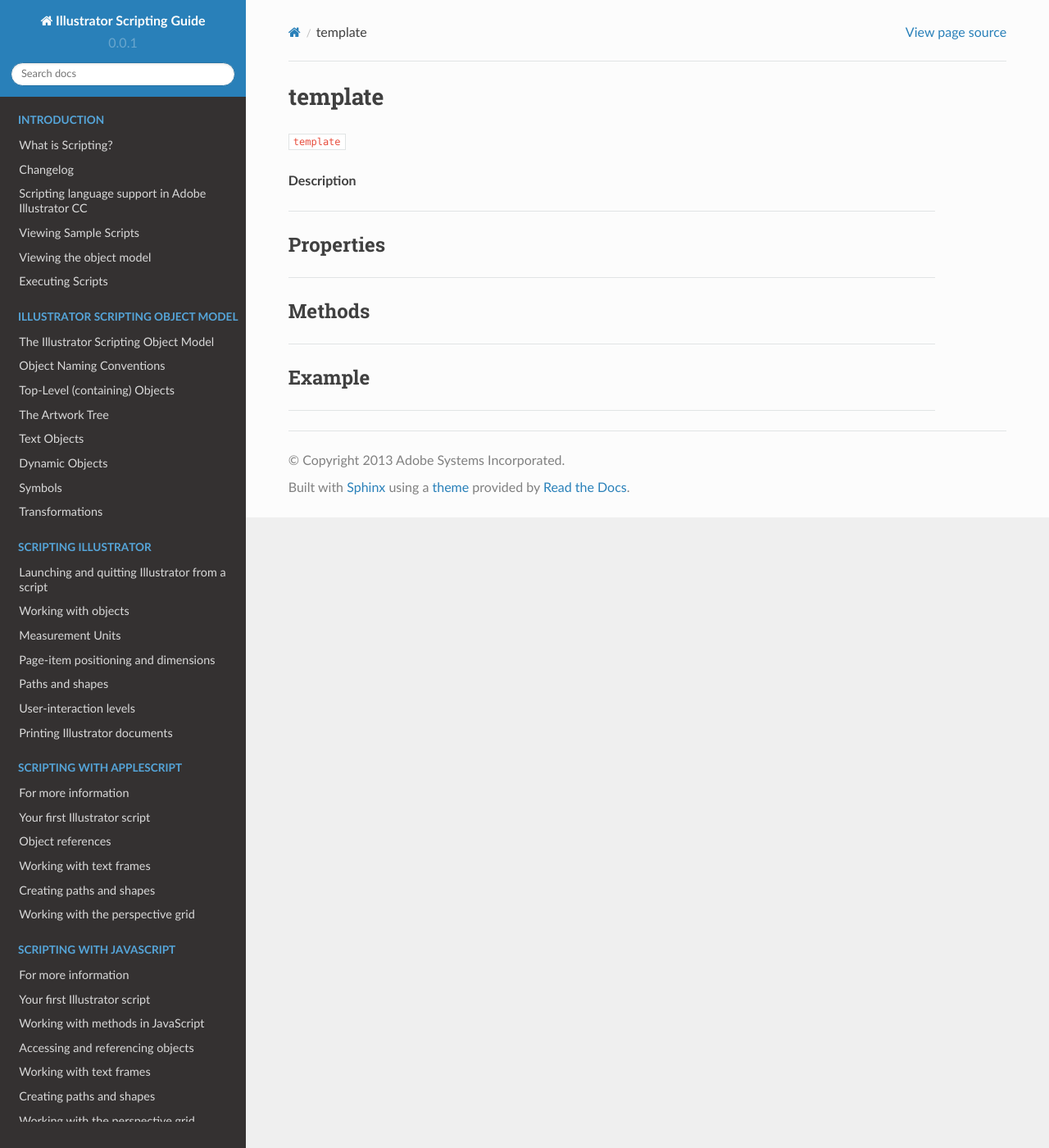
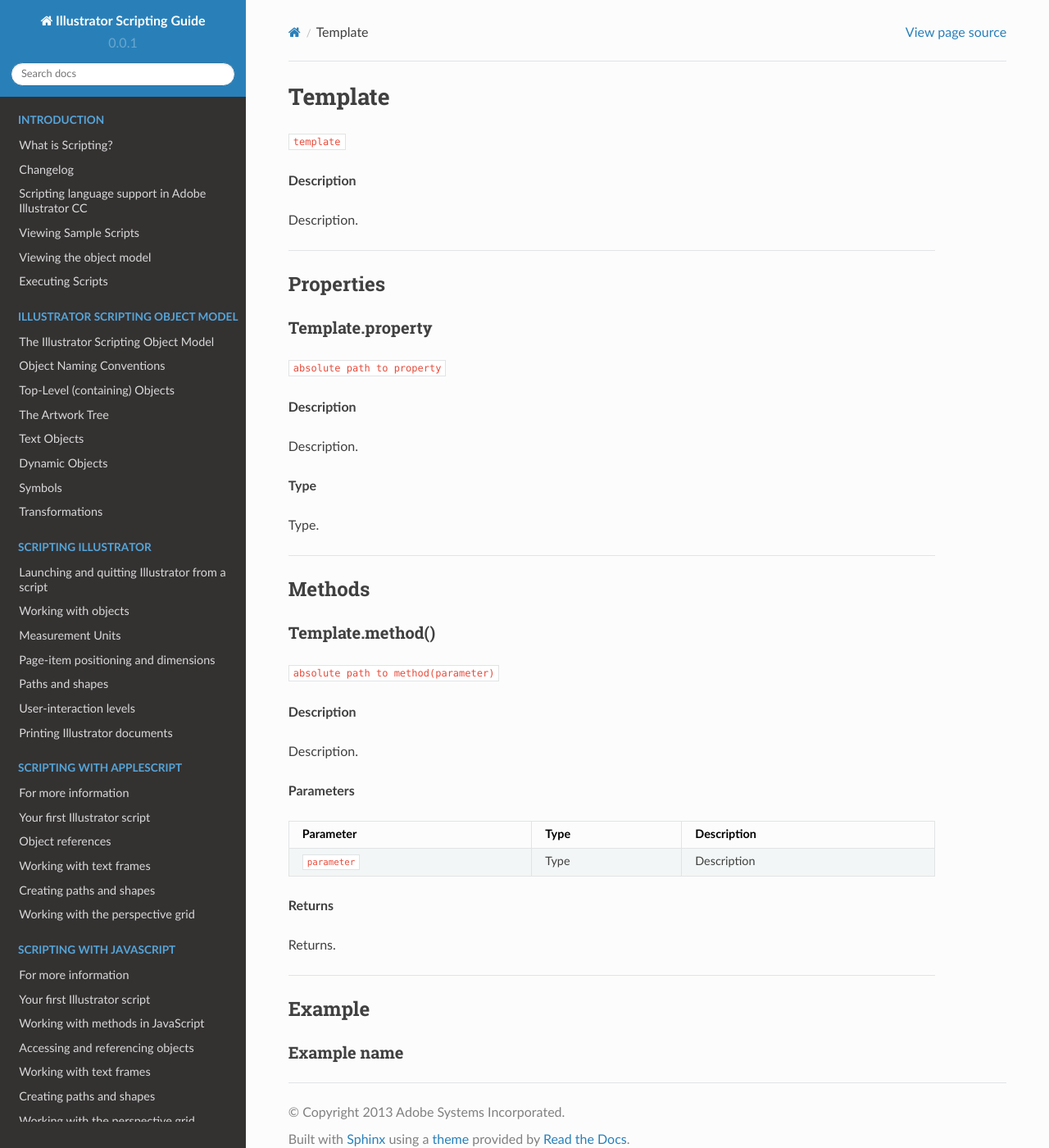
Before and after one commit to docsforadobe/illustrator-scripting-guide, a Sphinx documentation site: the page built from docs/jsobjref/_template.rst, in a window 1280 px wide and 1400 px high. Shown: the whole window at 82% size. Built offline with Sphinx 7.4.7 and the Read the Docs theme 2.0.0, drawn with Linux system fonts in a browser that asks for light colours; pages that are not in the unit, such as notebooks, are missing from menus.

Commit message:
Updates _template.rst file to have section names.

```diff
--- a/docs/jsobjref/_template.rst
+++ b/docs/jsobjref/_template.rst
@@ -1,12 +1,13 @@
 .. _jsobjref/template:
 
-template
+Template
 ################################################################################
 
 ``template``
 
 **Description**
 
+Description.
 
 ----
 
@@ -14,6 +15,20 @@ template
 Properties
 ==========
 
+.. _jsobjref/template.property:
+
+Template.property
+********************************************************************************
+
+``absolute path to property``
+
+**Description**
+
+Description.
+
+**Type**
+
+Type.
 
 ----
 
@@ -21,6 +36,28 @@ Properties
 Methods
 =======
 
+.. _jsobjref/template.method:
+
+Template.method()
+********************************************************************************
+
+``absolute path to method(parameter)``
+
+**Description**
+
+Description.
+
+**Parameters**
+
++---------------+------+-------------+
+|   Parameter   | Type | Description |
++===============+======+=============+
+| ``parameter`` | Type | Description |
++---------------+------+-------------+
+
+**Returns**
+
+Returns.
 
 ----
 
@@ -28,7 +65,7 @@ Methods
 Example
 =======
 
-
+Example name
 ********************************************************************************
 
 ::
```
